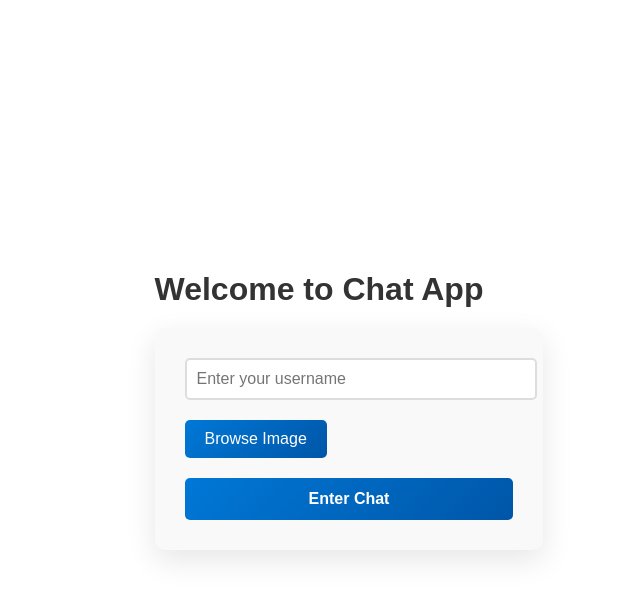
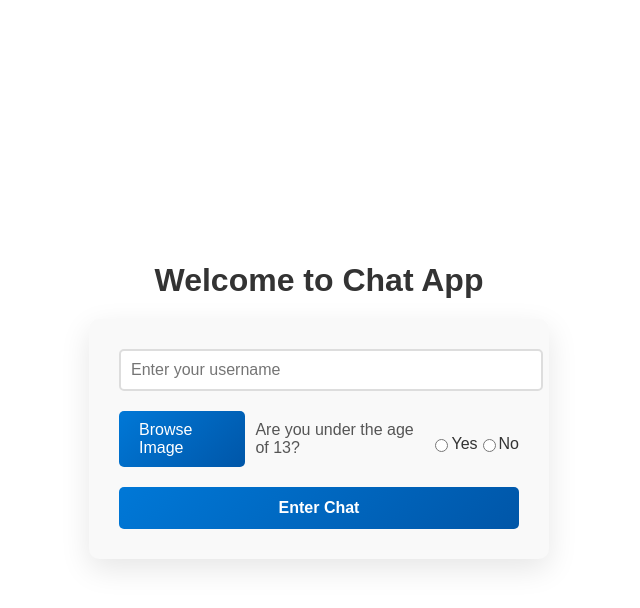
Before and after one commit to superhenryman/DiscordUnblocked, a Flask app: page / in a window 1280 px wide. Shown: the top 608 px of the page, without its empty margins (321-961 px from the left). Run offline with Flask 3, Linux system fonts and the light colour scheme.

Commit message:
Adding Minor Check

```diff
--- a/templates/aju.html
+++ b/templates/aju.html
@@ -169,6 +169,9 @@
             alt="Image Preview"
             style="display: none"
           />
+          <label for="check">Are you under the age of 13?</label><br>
+          <input type="radio" name="check" value="yes">Yes<br>
+          <input type="radio" name="check" value="no">No<br>
         </div>
         <button type="submit">Enter Chat</button>
       </form>
```
